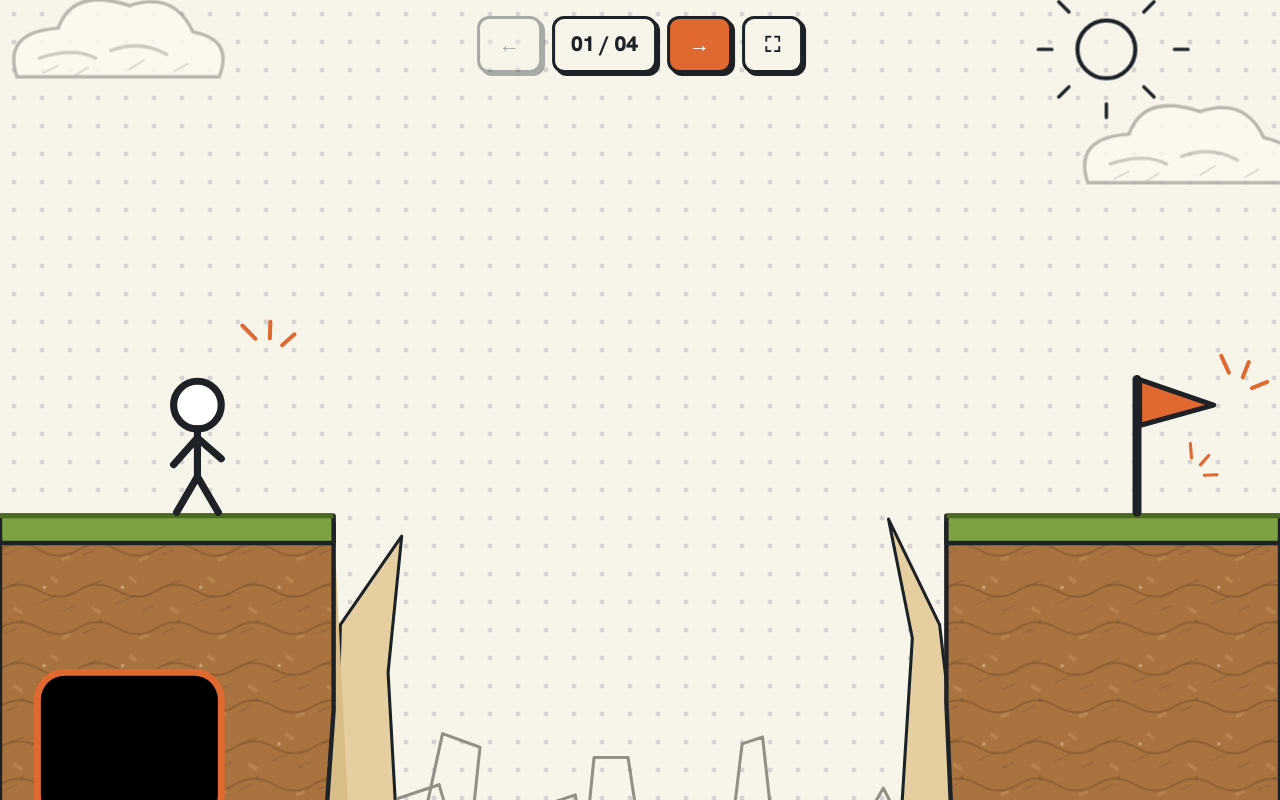
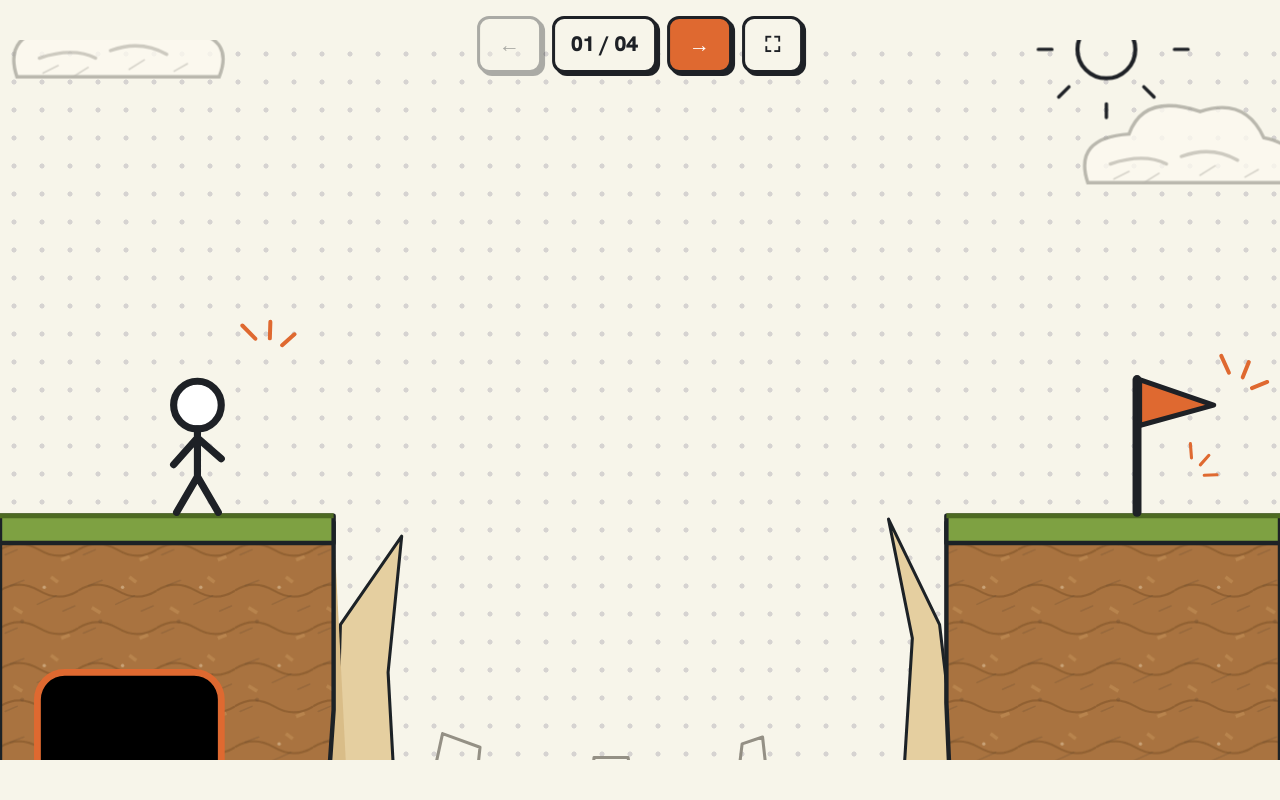
Before and after one commit to lustresense/hitl-momo, a Next.js app in the folder implementation/: page /preview/stages in a window 1280 px wide. Built offline with nearby package versions, Linux system fonts and the light colour scheme.

Commit message:
fix: isolate clean stage worlds from preview presentation

```diff
--- a/implementation/src/components/stage-preview/StagePreview.tsx
+++ b/implementation/src/components/stage-preview/StagePreview.tsx
@@ -2,7 +2,7 @@
 
 import { useCallback, useEffect, useRef, useState } from "react";
 import type { TouchEvent } from "react";
-import { StageArtwork } from "./StageArtwork";
+import { StageWorld } from "./StageWorld";
 import { STAGE_SCENES } from "./scene-metadata";
 import styles from "./stage-preview.module.css";
 
@@ -108,9 +108,7 @@ export function StagePreview() {
           data-slide={scene.index} data-active={scene.index === index} role="group" aria-roledescription="slide"
           aria-label={`Slide ${scene.index + 1}: ${scene.level === null ? "" : `Level ${scene.level} - `}${scene.title}`}
           aria-hidden={scene.index !== index}>
-          <div className={`${styles.artwork} ${scene.index === 0 ? styles.overview : ""}`}>
-            <StageArtwork scene={scene.index} />
-          </div>
+          <StageWorld scene={scene.index} className={styles.world} />
           {scene.level !== null && <div className={styles.ribbon} aria-hidden="true">Level {scene.level}</div>}
           {scene.level !== null && <div className={styles["paper-title"]}>{scene.title}</div>}
           {scene.caption !== null && <div className={styles["paper-caption"]}>{scene.caption}</div>}
--- /dev/null
+++ b/implementation/src/components/stage-preview/StageWorld.tsx
@@ -0,0 +1,21 @@
+import { StageArtwork } from './StageArtwork';
+import type { SceneIndex } from './scene-metadata';
+import styles from './stage-world.module.css';
+
+interface StageWorldProps {
+  scene: SceneIndex;
+  className?: string;
+}
+
+/** Pure visual stage surface; scene selection belongs to its parent. */
+export function StageWorld({ scene, className }: StageWorldProps) {
+  return (
+    <div
+      className={[styles.root, className].filter(Boolean).join(' ')}
+      data-testid="stage-world"
+      data-scene={scene}
+    >
+      <StageArtwork scene={scene} />
+    </div>
+  );
+}
--- a/implementation/src/components/stage-preview/stage-preview.module.css
+++ b/implementation/src/components/stage-preview/stage-preview.module.css
@@ -3,16 +3,13 @@
    Families are selected only inside this CSS-module root. */
 @import url("https://fonts.googleapis.com/css2?family=Hanken+Grotesk:wght@700;800;900&family=Plus+Jakarta+Sans:wght@400;500;600&display=swap");
 
-.root{--paper:#f7f5ea;--paper-dim:#ebe8de;--ink:#1e2126;--orange:#df6930;--green:#4a8c1f;--dots:#d6d3d1;--tan:#f2dfab}
+.root{--paper:#f7f5ea;--paper-dim:#ebe8de;--ink:#1e2126;--orange:#df6930;--green:#4a8c1f;--tan:#f2dfab}
 .root,.root *{box-sizing:border-box}
 .root{font-family:'Plus Jakarta Sans',system-ui,sans-serif;color:var(--ink)}
 .root{position:fixed;inset:0;width:100vw;height:100vh;height:100dvh;overflow:hidden;background:var(--paper);isolation:isolate}
-.slide{position:absolute;inset:0;display:none;overflow:hidden;background:radial-gradient(circle,var(--dots) 2.4px,transparent 2.7px) 0 0/28px 28px,var(--paper)}
-.slide.active{display:block}
-.artwork{position:absolute;inset:0;display:flex;justify-content:center;align-items:center}
-.root :global(.art-svg){display:block;width:100%;height:100%;overflow:visible}
-/* All scene geometry is inline SVG. No image or external assets. */
-
+.slide{position:absolute;inset:0;display:none;overflow:hidden}
+.slide.active{display:grid;place-items:center}
+.world{width:100%;max-width:calc(100vh * 16 / 9);max-width:min(100vw,177.7778dvh);aspect-ratio:16 / 9}
 
 .ribbon{position:absolute;left:3.4vw;top:3.8vh;min-width:11vw;height:10vh;display:flex;align-items:flex-start;justify-content:center;padding:2vh 1.8vw 0;background:var(--orange);color:#fff;font:900 clamp(24px,2.5vw,49px)/1 'Hanken Grotesk',system-ui,sans-serif;letter-spacing:-.05em;clip-path:polygon(0 0,100% 0,100% 100%,50% 87%,0 100%);filter:drop-shadow(5px 5px 0 var(--ink))}
 .paper-title{position:absolute;top:10vh;left:14vw;padding:1.5vh 1.5vw;border:3px solid var(--ink);background:var(--tan);box-shadow:5px 5px 0 var(--ink);transform:rotate(-2deg);font:900 clamp(20px,2.55vw,48px)/1.1 'Hanken Grotesk',system-ui,sans-serif;letter-spacing:-.05em;white-space:nowrap}
@@ -31,44 +28,13 @@
 @media(max-width:760px){.deck-ui button,.deck-count{height:42px;min-width:40px;padding:0 9px;font-size:16px}.paper-title{left:9vw;top:13vh;max-width:80vw;white-space:normal}.paper-caption{white-space:normal;width:90vw;font-size:14px;padding:8px 10px}.ribbon{min-width:110px;height:70px}}
 @media (prefers-reduced-motion:reduce){.deck-ui,.hint{transition:none}}
 
-/* HD vector artwork remains 100% inline SVG. Cloud movement is decorative only. */
-.root :global(.art-svg) { shape-rendering: geometricPrecision; text-rendering: optimizeLegibility; }
-.root :global(.cloud-motion), .root :global(.fog-motion), .root :global(.mist-motion) {
-  transform-box: fill-box;
-  will-change: transform;
-  pointer-events: none;
-}
-.root :global(.cloud-near) { animation: cloudNear 21s ease-in-out infinite alternate; }
-.root :global(.cloud-far)  { animation: cloudFar  29s ease-in-out infinite alternate; }
-.root :global(.cloud-mid)  { animation: cloudMid  26s ease-in-out infinite alternate; }
-.root :global(.fog-motion) { animation: fogBreathe 18s ease-in-out infinite alternate; }
-.root :global(.mist-motion) { animation: mistBreathe 23s ease-in-out infinite alternate; }
-@keyframes cloudNear { 0% { translate: -7px 1px; } 100% { translate: 16px -2px; } }
-@keyframes cloudFar  { 0% { translate: 13px 0; } 100% { translate: -12px 2px; } }
-@keyframes cloudMid  { 0% { translate: -5px 0; } 100% { translate: 13px -3px; } }
-@keyframes fogBreathe { 0% { translate: 0 0; opacity: .9; } 100% { translate: -12px 4px; opacity: .79; } }
-@keyframes mistBreathe { 0% { translate: 0 0; opacity: .55; } 100% { translate: 11px -3px; opacity: .4; } }
-@media (prefers-reduced-motion: reduce) {
-  .root :global(.cloud-motion), .root :global(.fog-motion), .root :global(.mist-motion) { animation: none !important; translate: 0 0 !important; }
-}
-
-
 .root { color-scheme: light; touch-action: pan-y; }
 .root:focus { outline: none; }
 .root.controlsHidden .deck-ui { visibility: hidden; }
 .srOnly { position: absolute; width: 1px; height: 1px; padding: 0; margin: -1px; overflow: hidden; clip: rect(0,0,0,0); white-space: nowrap; border: 0; }
-/* Portrait/mobile: center the complete native-ratio art in a landscape band.
-   Unlike full-height slice this retains both cliff endpoints; paper surrounds
-   the band. Desktop retains the source's full-viewport xMidYMid slice. */
+/* Preview-only presentation placement; StageWorld stays centered at 16:9. */
 @media (max-width:760px) and (orientation:portrait) {
   .deck-ui { top: calc(16px + env(safe-area-inset-top, 0px)); }
   .ribbon { top: calc(80px + env(safe-area-inset-top, 0px)); }
   .paper-title { top: calc(170px + env(safe-area-inset-top, 0px)); }
-  .root .artwork { inset: auto 0; top: 50%; height: auto; aspect-ratio: 490 / 325; transform: translateY(-50%); }
-  .root .artwork.overview { aspect-ratio: 752 / 536; }
 }
-
-/* Reserve header clearance when a short portrait centers the art too high. */
-@media (max-width:760px) and (orientation:portrait) and (max-height:700px) {
-  .root .artwork { top: max(50%, calc(240px + env(safe-area-inset-top, 0px) + 36vw)); }
-}
--- /dev/null
+++ b/implementation/src/components/stage-preview/stage-world.module.css
@@ -0,0 +1,39 @@
+.root {
+  --paper: #f7f5ea;
+  --dots: #d6d3d1;
+  position: relative;
+  width: 100%;
+  aspect-ratio: 16 / 9;
+  overflow: hidden;
+  background: radial-gradient(circle, var(--dots) 2.4px, transparent 2.7px) 0 0 / 28px 28px, var(--paper);
+}
+
+.root :global(.art-svg) {
+  position: absolute;
+  inset: 0;
+  display: block;
+  width: 100%;
+  height: 100%;
+  overflow: visible;
+}
+
+/* HD vector artwork remains 100% inline SVG. Cloud movement is decorative only. */
+.root :global(.art-svg) { shape-rendering: geometricPrecision; text-rendering: optimizeLegibility; }
+.root :global(.cloud-motion), .root :global(.fog-motion), .root :global(.mist-motion) {
+  transform-box: fill-box;
+  will-change: transform;
+  pointer-events: none;
+}
+.root :global(.cloud-near) { animation: cloudNear 21s ease-in-out infinite alternate; }
+.root :global(.cloud-far)  { animation: cloudFar  29s ease-in-out infinite alternate; }
+.root :global(.cloud-mid)  { animation: cloudMid  26s ease-in-out infinite alternate; }
+.root :global(.fog-motion) { animation: fogBreathe 18s ease-in-out infinite alternate; }
+.root :global(.mist-motion) { animation: mistBreathe 23s ease-in-out infinite alternate; }
+@keyframes cloudNear { 0% { translate: -7px 1px; } 100% { translate: 16px -2px; } }
+@keyframes cloudFar  { 0% { translate: 13px 0; } 100% { translate: -12px 2px; } }
+@keyframes cloudMid  { 0% { translate: -5px 0; } 100% { translate: 13px -3px; } }
+@keyframes fogBreathe { 0% { translate: 0 0; opacity: .9; } 100% { translate: -12px 4px; opacity: .79; } }
+@keyframes mistBreathe { 0% { translate: 0 0; opacity: .55; } 100% { translate: 11px -3px; opacity: .4; } }
+@media (prefers-reduced-motion: reduce) {
+  .root :global(.cloud-motion), .root :global(.fog-motion), .root :global(.mist-motion) { animation: none !important; translate: 0 0 !important; }
+}
```
Also changed, not shown: implementation/app/preview/world/[scene]/page.tsx (added, +18 -0 lines), 5 other files (tests, documents, lock files or other folders).
